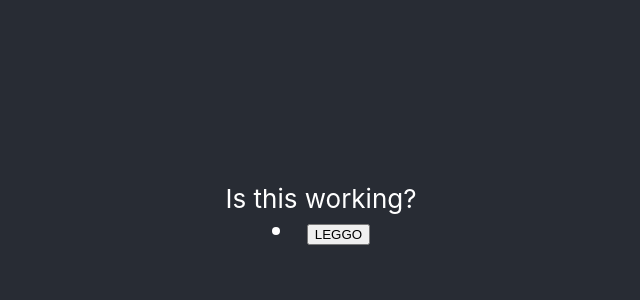
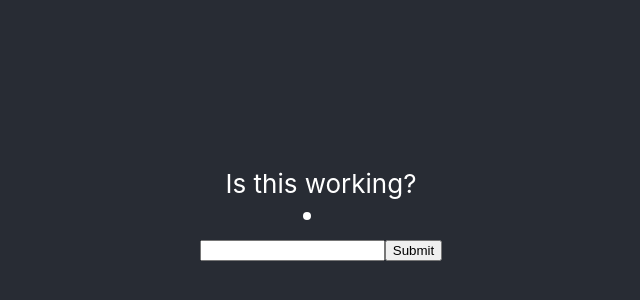
Before and after one commit to MichaelSchiumo/aspiration-station, a React (Create React App) app: page / in a window 1280 px wide. Shown: the part 186-486 px from the top of the page, without its empty margins (319-959 px from the left). Built offline with nearby package versions, Linux system fonts and the light colour scheme.

Commit message:
added aspiration input form

```diff
--- a/src/Aspiration.js
+++ b/src/Aspiration.js
@@ -10,7 +10,7 @@ class Aspiration extends Component {
     return (
       <div>
         <li>
-          <button> LEGGO</button>
+
         </li>
       </div>
     );
--- /dev/null
+++ b/src/AspirationInput.js
@@ -0,0 +1,51 @@
+import React, { Component } from 'react';
+
+class AspirationInput extends Component {
+
+  constructor(props) {
+    super(props);
+
+    this.state = {
+      title: '',
+      category: '',
+      timeframe: null,
+      status: ''
+    };
+  };
+
+  handleOnChange(event) {
+    this.setState({
+      title: event.target.value,
+      category: event.target.value,
+      timeframe: event.target.value,
+      status: event.target.value
+    });
+  }
+
+  handleOnSubmit(event) {
+    event.preventDefault();
+    this.props.addAspiration(this.state)
+    this.setState({
+      title: '',
+      category: '',
+      timeframe: null,
+      status: ''
+    });
+  }
+
+  render() {
+    return (
+      <div>
+        <form onSubmit={(event) => this.handleOnSubmit(event)} >
+          <input
+            type="text"
+            value={this.state.title}
+            onChange={(event) => this.handleOnChange(event)} />
+          <input type="submit" />
+        </form>
+      </div>
+    );
+  }
+};
+
+export default AspirationInput;
--- a/src/AspirationsContainer.js
+++ b/src/AspirationsContainer.js
@@ -1,6 +1,7 @@
 import React, { Component } from 'react';
 import { connect } from 'react-redux';
 import Aspirations from './Aspirations'
+import AspirationInput from './AspirationInput'
 
 
 
@@ -11,6 +12,7 @@ class AspirationsContainer extends Component {
     return(
       <div>
         <Aspirations />
+        <AspirationInput addAspiration={this.props.addAspiration} />
       </div>
     )
   }
--- a/src/reducers/manageDreamers.js
+++ b/src/reducers/manageDreamers.js
@@ -8,6 +8,7 @@ export default function manageDreamers(state = {
 
   switch (action.type) {
     case 'ADD_ASPIRATION':
+    console.log("test", action)
 
     const aspiration = {
       title: action.title,
```
